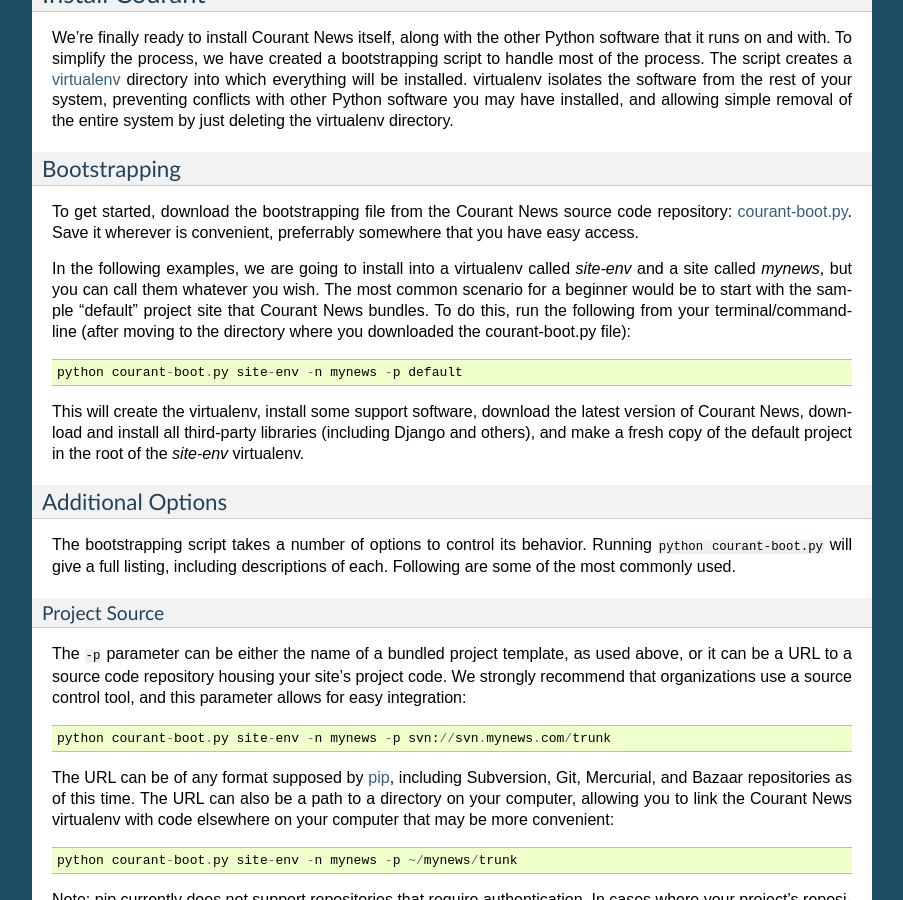
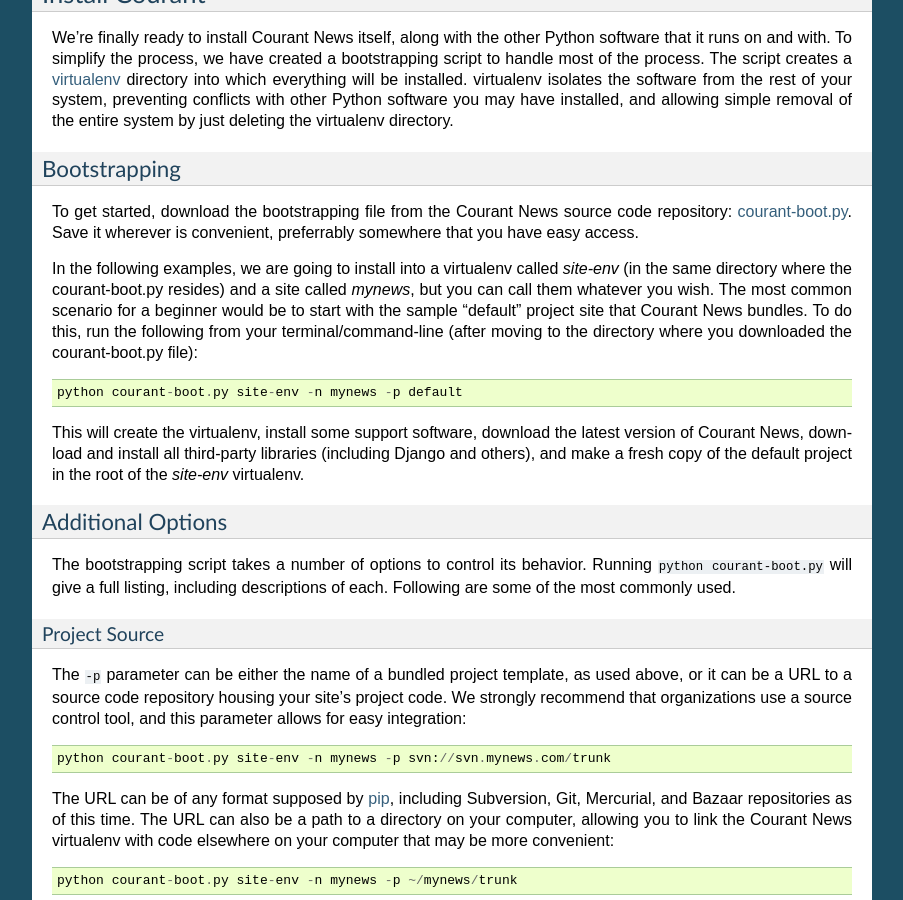
Before and after one commit to maxcutler/Courant-News, a Sphinx documentation site: the page built from docs/intro/install.txt, in a window 1280 px wide and 900 px high, scrolled down 974 px. Shown: the whole window, without its empty margins (198-1101 px from the left). Built offline with Sphinx 7.4.7, drawn with Linux system fonts in a browser that asks for light colours.

Commit message:
Clarified install docs regarding where virtualenv is created.

```diff
--- a/docs/intro/install.txt
+++ b/docs/intro/install.txt
@@ -84,11 +84,12 @@
 .. _courant-boot.py: http://code.courantnews.com/export/latest/trunk/setup/courant-boot.py
 
 In the following examples, we are going to install into a virtualenv called
-`site-env` and a site called `mynews`, but you can call them whatever you wish.
-The most common scenario for a beginner would be to start with the sample
-"default" project site that Courant News bundles. To do this, run the following
-from your terminal/command-line (after moving to the directory where you
-downloaded the courant-boot.py file)::
+`site-env` (in the same directory where the courant-boot.py resides) and a site
+called `mynews`, but you can call them whatever you wish. The most common
+scenario for a beginner would be to start with the sample "default" project site
+that Courant News bundles. To do this, run the following from your
+terminal/command-line (after moving to the directory where you downloaded the
+courant-boot.py file)::
 
     python courant-boot.py site-env -n mynews -p default
 
```
